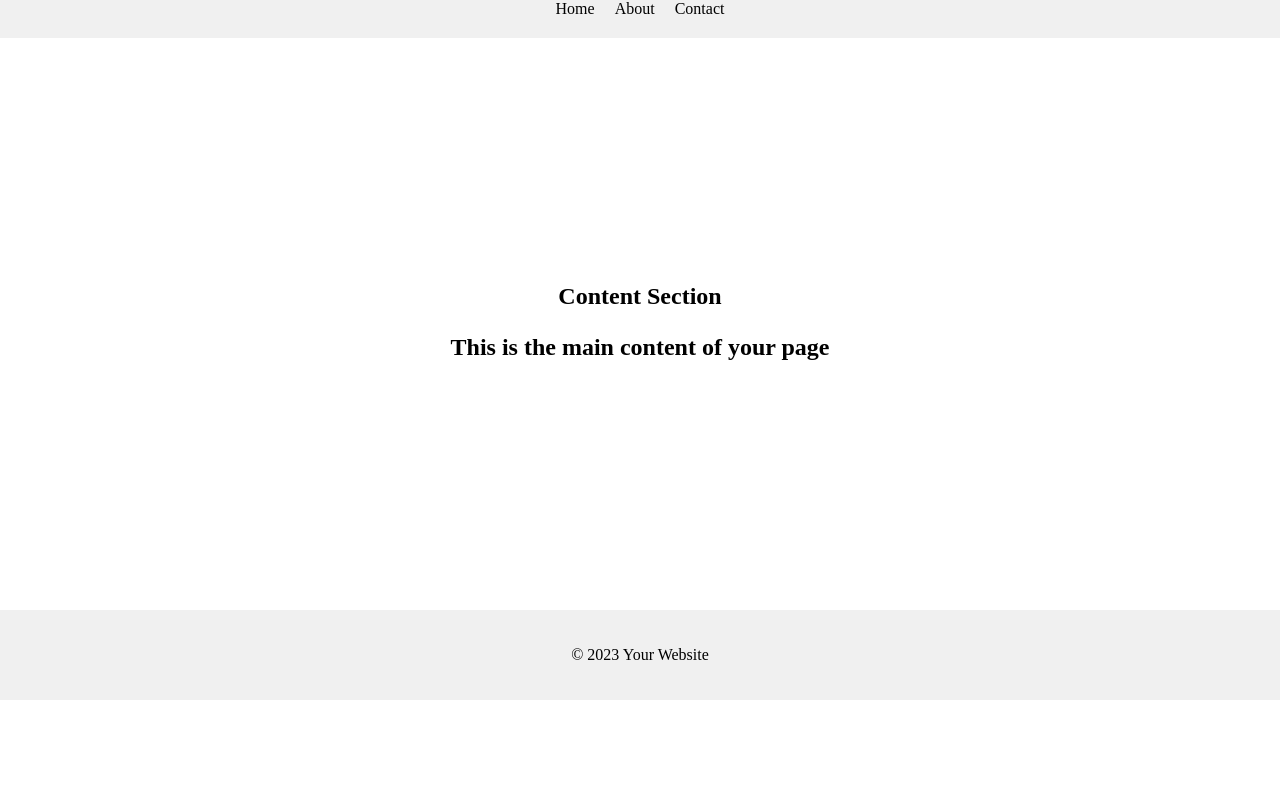
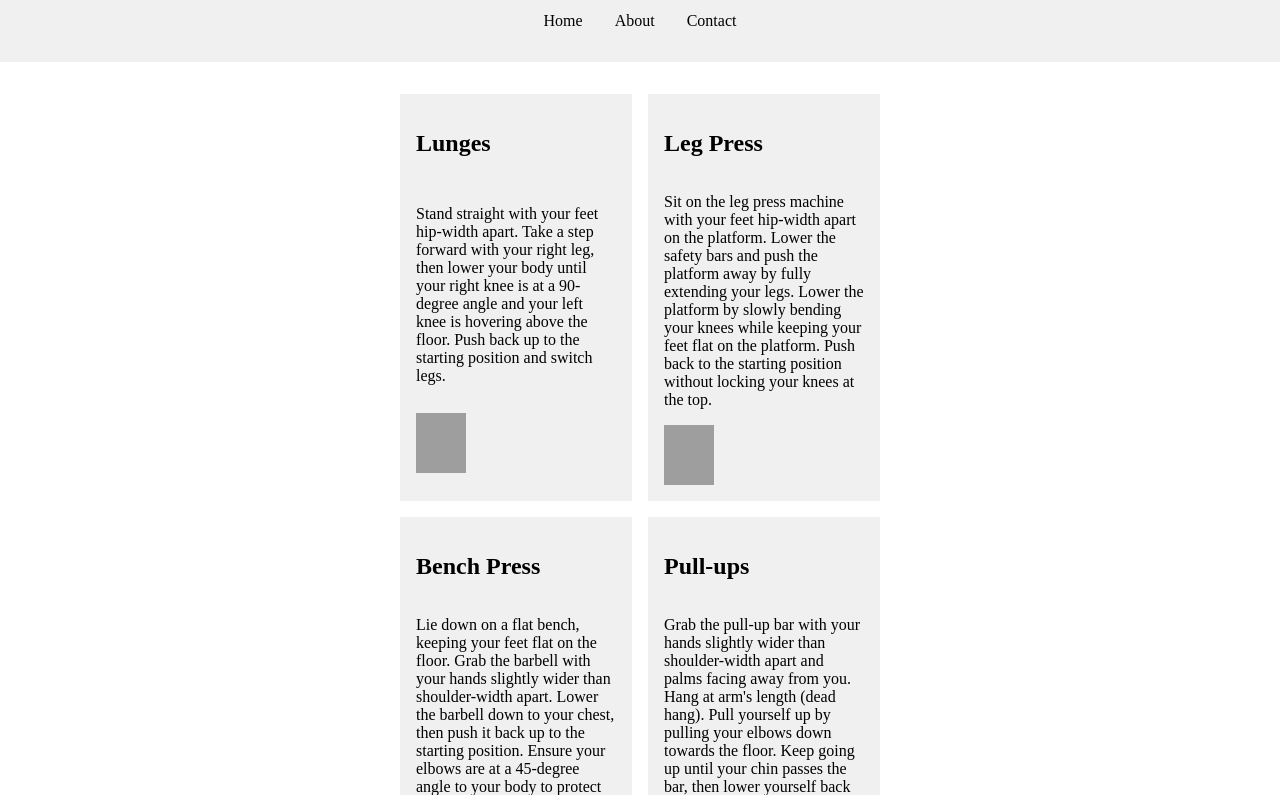
Before and after one commit to cademis/workout-menu, a website built with webpack: page dist/index.html in a window 1280 px wide. Shown: the part 100-895 px from the top of the page. Before the commit the page ends 800 px from the top, so only its background shows below. Built offline with nearby package versions, Linux system fonts and the light colour scheme; grey boxes are pictures that could not be loaded.

Commit message:
add grid to page 2

```diff
--- a/src/index.js
+++ b/src/index.js
@@ -1,8 +1,15 @@
-import { renderHeader, renderMainContent, renderFooter } from "./render";
+import {
+  renderHeader,
+  renderMainContent,
+  renderMainContent2,
+  renderFooter,
+} from "./render";
 import css from "./style.css";
 
 renderHeader();
 
-renderMainContent();
+// renderMainContent();
+
+renderMainContent2();
 
 renderFooter();
--- a/src/render.js
+++ b/src/render.js
@@ -7,10 +7,9 @@ const createElement = (tag, parent, className) => {
 
 const renderHeader = () => {
   const body = document.querySelector("body");
-  const content = createElement("div", body, "content");
-  const header = createElement("header", content);
+  const header = createElement("header", body);
   const h1 = createElement("h1", header);
-  h1.innerHTML = "hello refactored html";
+  h1.innerHTML = "Workout Menu";
   const nav = createElement("nav", header);
   const ul = createElement("ul", nav);
 
@@ -25,11 +24,79 @@ const renderHeader = () => {
 const renderMainContent = () => {
   const body = document.querySelector("body");
   const main = createElement("main", body);
+  main.innerHTML = "";
   const mainSection = createElement("section", main);
   const sectionHeading = createElement("h2", mainSection);
   sectionHeading.innerHTML = "Content Section";
   const sectionParagraph = createElement("p", sectionHeading);
   sectionParagraph.innerHTML = "This is the main content of your page";
+};
+
+const renderMainContent2 = () => {
+  const body = document.querySelector("body");
+  const main = createElement("main", body);
+  main.innerHTML = "";
+  const grid = createElement("div", main);
+  grid.className = "grid";
+
+  const data = [
+    {
+      excercise: "Lunges",
+      image: "./assets/deadlift.jpg",
+      attribute: "Photo by https://unsplash.com/ko/@victorfreitas",
+      description:
+        "Stand straight with your feet hip-width apart. Take a step forward with your right leg, then lower your body until your right knee is at a 90-degree angle and your left knee is hovering above the floor. Push back up to the starting position and switch legs.",
+    },
+    {
+      excercise: "Leg Press",
+      description:
+        "Sit on the leg press machine with your feet hip-width apart on the platform. Lower the safety bars and push the platform away by fully extending your legs. Lower the platform by slowly bending your knees while keeping your feet flat on the platform. Push back to the starting position without locking your knees at the top.",
+    },
+    {
+      excercise: "Bench Press",
+      description:
+        "Lie down on a flat bench, keeping your feet flat on the floor. Grab the barbell with your hands slightly wider than shoulder-width apart. Lower the barbell down to your chest, then push it back up to the starting position. Ensure your elbows are at a 45-degree angle to your body to protect your shoulders.",
+    },
+    {
+      excercise: "Pull-ups",
+      description:
+        "Grab the pull-up bar with your hands slightly wider than shoulder-width apart and palms facing away from you. Hang at arm's length (dead hang). Pull yourself up by pulling your elbows down towards the floor. Keep going up until your chin passes the bar, then lower yourself back to the dead hang.",
+    },
+    {
+      excercise: "Overhead Press",
+      description:
+        "Stand with your feet shoulder-width apart and grip the barbell at slightly wider than shoulder width. The bar should rest on your collarbone. Push the bar up and slightly back, until your arms are fully extended above your head. Lower the bar slowly back to the starting position.",
+    },
+    {
+      excercise: "Barbell Rows",
+      description:
+        "Stand with feet shoulder-width apart and bend your knees slightly. Lean forward from your hips, not your waist. Grab the barbell with an overhand grip, hands slightly wider than shoulder-width apart. Pull the barbell to your torso, then lower it back down. Keep your back straight throughout.",
+    },
+    {
+      excercise: "Squats",
+      description:
+        "Stand with your feet shoulder-width apart. Lower your body as if sitting in a chair, keeping your back straight and knees over your ankles. Go as low as your flexibility allows, ideally until your thighs are parallel with the floor, then push back up to the starting position.",
+    },
+    {
+      excercise: "Deadlifts",
+      description:
+        "Stand with feet hip-width apart, mid-foot under the barbell. Bend over without bending your legs, grip the barbell with hands shoulder-width apart. Bend your knees until your shins touch the bar. Lift your chest up and straighten your back. Pull the barbell up by standing up fully.",
+    },
+  ];
+
+  data.forEach((item) => {
+    let cell = createElement("div", grid);
+    cell.className = "cell";
+    let h2 = createElement("h2", cell);
+    h2.innerHTML = item.excercise;
+    let p = createElement("p", cell);
+    p.innerHTML = item.description;
+    let img = createElement("img", cell);
+    img.setAttribute("src", "./src/assets/deadlift.jpg");
+    img.setAttribute("alt", "Girl in a jacket");
+    img.setAttribute("width", "50");
+    img.setAttribute("height", "60");
+  });
 };
 
 const renderFooter = () => {
@@ -39,4 +106,10 @@ const renderFooter = () => {
   footerParagraph.innerHTML = "&copy; 2023 Your Website";
 };
 
-export { createElement, renderHeader, renderMainContent, renderFooter };
+export {
+  createElement,
+  renderHeader,
+  renderMainContent,
+  renderMainContent2,
+  renderFooter,
+};
--- a/src/style.css
+++ b/src/style.css
@@ -4,12 +4,12 @@ body {
   display: grid;
   grid-template-rows: auto 1fr auto;
   min-height: 100vh;
-  gap: 20px;
+  gap: 2rem;
 }
 
 header {
   background-color: #f0f0f0;
-  padding: 20px;
+  padding: 2rem;
   text-align: center;
 }
 
@@ -22,7 +22,7 @@ nav ul {
 }
 
 nav ul li {
-  margin: 0 10px;
+  margin: 0 1rem;
 }
 
 nav ul li a {
@@ -32,7 +32,6 @@ nav ul li a {
 
 main {
   display: grid;
-  place-items: center;
 }
 
 section {
@@ -41,6 +40,25 @@ section {
 
 footer {
   background-color: #f0f0f0;
-  padding: 20px;
+  padding: 2rem;
   text-align: center;
 }
+
+.grid {
+  display: grid;
+  grid-template-columns: 1fr 1fr;
+  /* justify-items: center; */
+  margin: 0 auto;
+  max-width: 30rem;
+  gap: 1rem;
+}
+
+.cell {
+  display: grid;
+  background-color: #f0f0f0;
+  padding: 1rem;
+}
+
+.cell p {
+  font-size: 1rem;
+}
--- a/webpack.config.js
+++ b/webpack.config.js
@@ -15,6 +15,7 @@ module.exports = {
   output: {
     filename: "main.js",
     path: path.resolve(__dirname, "dist"),
+    clean: true,
   },
   //   optimization: {
   //     runtimeChunk: "single",
```
Also changed, not shown: README.md, dist/main.js, src/eventHandler.js (added), 1 other file.
